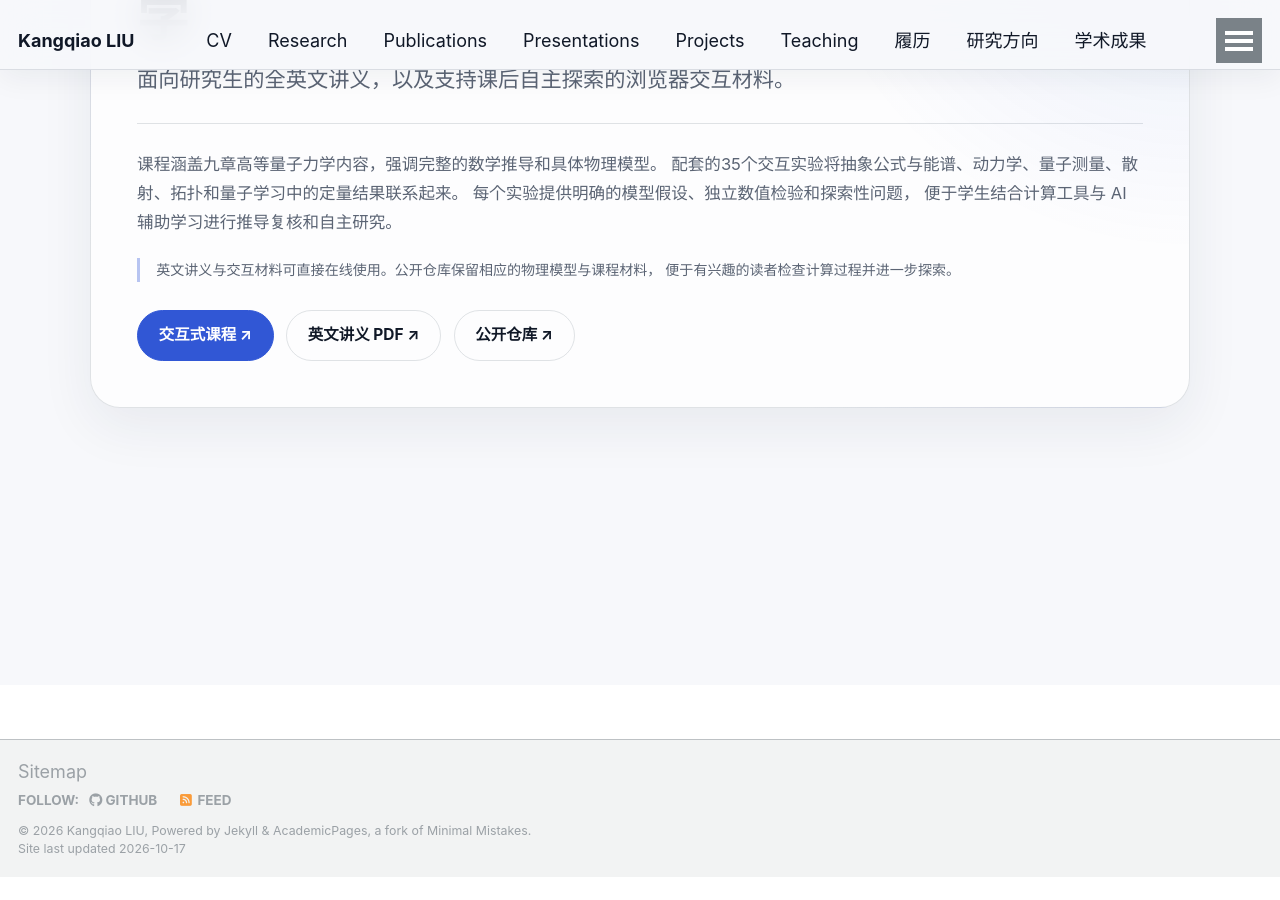
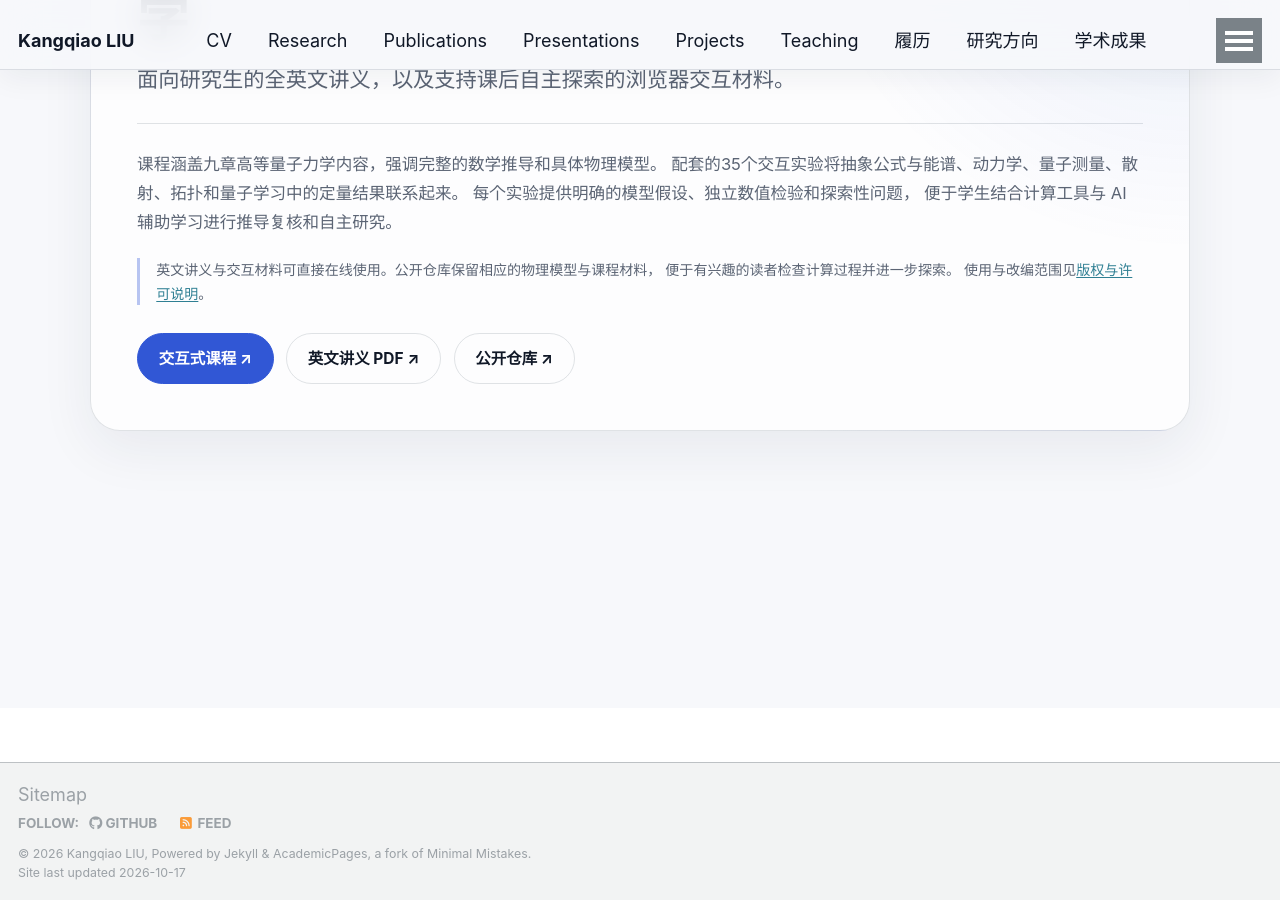
Before and after one commit to KangqiaoLiu/KangqiaoLiu.github.io, a Jekyll site: the page built from _pages/projects_zh.md, in a window 1280 px wide and 900 px high, scrolled down 1626 px. Built offline with Jekyll 4.4.1, drawn with Linux system fonts in a browser that asks for light colours; before the commit the page ends 2503 px from its top, so only the background shows below that.

Commit message:
Point bilingual course project descriptions to scoped source licenses and sync updated lecture PDF

```diff
--- a/_pages/projects_zh.md
+++ b/_pages/projects_zh.md
@@ -69,7 +69,7 @@ author_profile: true
       </p>
       <p class="project-card__scope">
         英文讲义与交互材料可直接在线使用。公开仓库保留相应的物理模型与课程材料，
-        便于有兴趣的读者检查计算过程并进一步探索。
+        便于有兴趣的读者检查计算过程并进一步探索。 使用与改编范围见<a href="https://github.com/KangqiaoLiu/advanced-quantum-mechanics-lecture-note/blob/main/COPYRIGHT.md" target="_blank" rel="noopener">版权与许可说明</a>。
       </p>
     </div>
 
```
Also changed, not shown: _pages/projects.md (+1 -1 lines).
